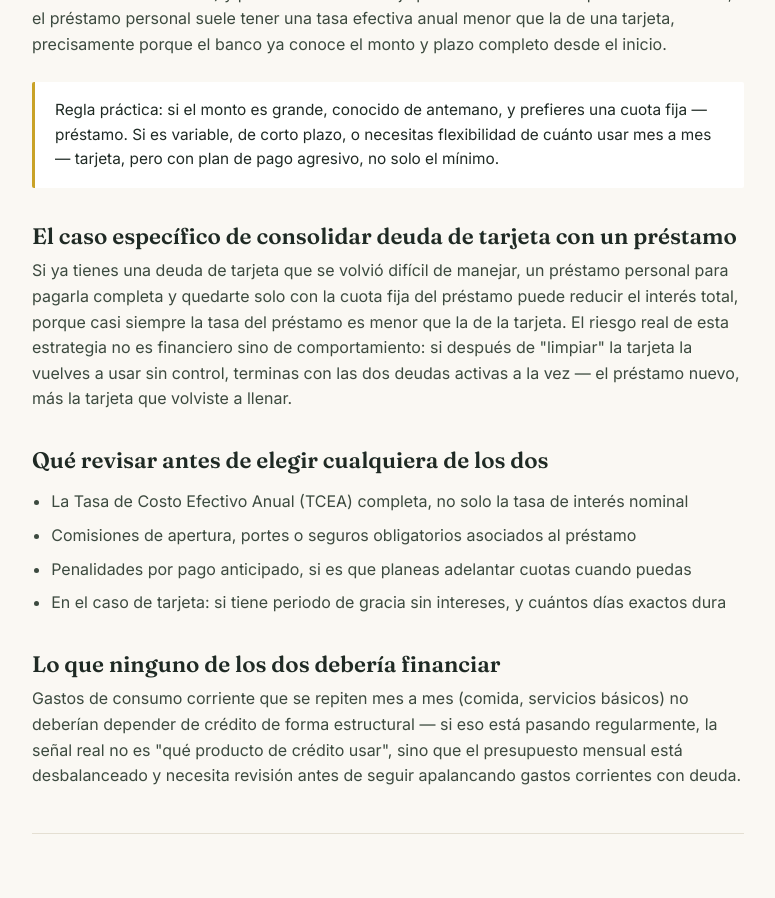
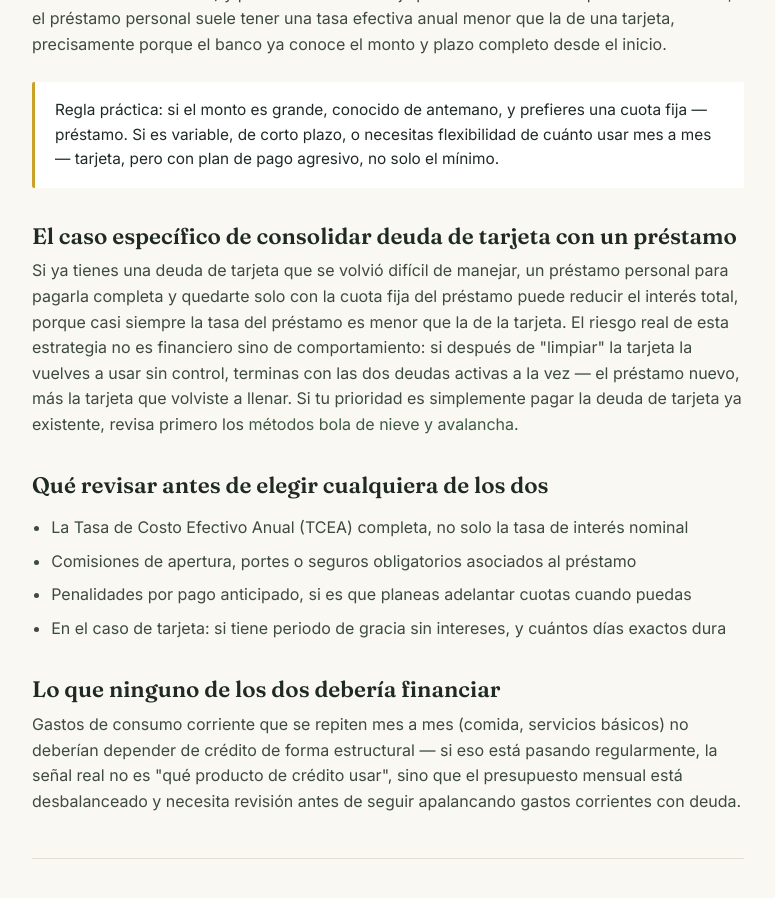
Before and after one commit to cguillenh22/modoahorro, a Jekyll site: the page built from _articulos/prestamo-personal-vs-tarjeta.html, in a window 1280 px wide and 900 px high, scrolled down 876 px. Shown: the whole window, without its empty margins (252-1027 px from the left). Built offline with Jekyll 4.4.1, drawn with Linux system fonts in a browser that asks for light colours.

Commit message:
Update prestamo-personal-vs-tarjeta.html

```diff
--- a/_articulos/prestamo-personal-vs-tarjeta.html
+++ b/_articulos/prestamo-personal-vs-tarjeta.html
@@ -19,7 +19,7 @@ read_time: 7
     </div>
 
     <h2>El caso específico de consolidar deuda de tarjeta con un préstamo</h2>
-    <p>Si ya tienes una deuda de tarjeta que se volvió difícil de manejar, un préstamo personal para pagarla completa y quedarte solo con la cuota fija del préstamo puede reducir el interés total, porque casi siempre la tasa del préstamo es menor que la de la tarjeta. El riesgo real de esta estrategia no es financiero sino de comportamiento: si después de "limpiar" la tarjeta la vuelves a usar sin control, terminas con las dos deudas activas a la vez — el préstamo nuevo, más la tarjeta que volviste a llenar.</p>
+    <p>Si ya tienes una deuda de tarjeta que se volvió difícil de manejar, un préstamo personal para pagarla completa y quedarte solo con la cuota fija del préstamo puede reducir el interés total, porque casi siempre la tasa del préstamo es menor que la de la tarjeta. El riesgo real de esta estrategia no es financiero sino de comportamiento: si después de "limpiar" la tarjeta la vuelves a usar sin control, terminas con las dos deudas activas a la vez — el préstamo nuevo, más la tarjeta que volviste a llenar. Si tu prioridad es simplemente pagar la deuda de tarjeta ya existente, revisa primero los <a href="../articulos/reducir-deuda-tarjetas.html">métodos bola de nieve y avalancha</a>.</p>
 
     <h2>Qué revisar antes de elegir cualquiera de los dos</h2>
     <ul>
```
